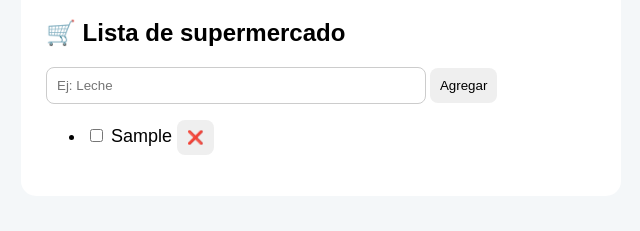
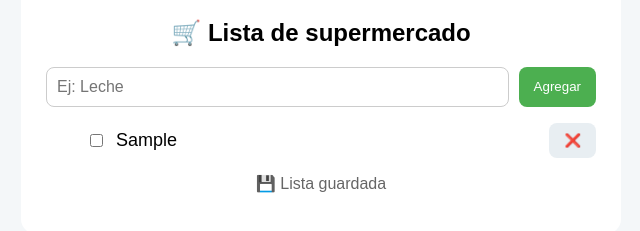
Before and after one commit to Pavelongo/smart-fridge, a website: page public/index.html in a window 1280 px wide. Both pictures are taken after typing "Sample" into the empty fields and a click on the button "Agregar". Shown: the part 157-388 px from the top of the page, without its empty margins (319-959 px from the left). Drawn offline with Linux system fonts and the light colour scheme; files whose address does not match are found by name.

Commit message:
Fix Smart Fridge persistence

```diff
--- a/public/index.html
+++ b/public/index.html
@@ -1,3 +1,4 @@
+
         <!DOCTYPE html>
 <html lang="es">
 <head>
@@ -14,7 +15,7 @@
             background: #f4f7f9;
         }
 
-        h1 {
+        h1, h2 {
             text-align: center;
         }
 
@@ -24,23 +25,52 @@
             border-radius: 15px;
         }
 
+        .input-area {
+            display: flex;
+            gap: 10px;
+        }
+
         input[type="text"] {
             padding: 10px;
-            width: 65%;
+            flex: 1;
             border: 1px solid #ccc;
             border-radius: 8px;
+            font-size: 16px;
         }
 
         button {
-            padding: 10px;
+            padding: 10px 15px;
             border: none;
             border-radius: 8px;
             cursor: pointer;
+            background: #e8eef2;
+        }
+
+        .add-button {
+            background: #4caf50;
+            color: white;
         }
 
         li {
             margin: 12px 0;
             font-size: 18px;
+            display: flex;
+            align-items: center;
+            gap: 10px;
+        }
+
+        li span {
+            flex: 1;
+        }
+
+        .delete {
+            margin-left: auto;
+        }
+
+        #status {
+            text-align: center;
+            color: #666;
+            margin-top: 15px;
         }
     </style>
 </head>
@@ -53,39 +83,173 @@
 
     <h2>🛒 Lista de supermercado</h2>
 
-        <input id="product" type="text" placeholder="Ej: Leche">
+    <div class="input-area">
 
-        <button onclick="addProduct()">
+        <input
+            id="product"
+            type="text"
+            placeholder="Ej: Leche"
+        >
+
+        <button class="add-button" onclick="addProduct()">
             Agregar
         </button>
 
+    </div>
+
     <ul id="list"></ul>
+
+    <p id="status">Cargando lista...</p>
 
 </div>
 
 <script>
+
+const fridgeId = window.location.pathname.split("/").pop();
+
+async function loadList() {
+
+    try {
+
+        const response = await fetch(`/api/fridge/${fridgeId}`);
+
+        if (!response.ok) {
+            throw new Error("Error cargando lista");
+        }
+
+        const items = await response.json();
+
+        document.getElementById("list").innerHTML = "";
+
+        items.forEach(item => {
+            createProduct(item.name, item.checked);
+        });
+
+        document.getElementById("status").textContent =
+            "✅ Lista cargada";
+
+    } catch (error) {
+
+        console.error(error);
+
+        document.getElementById("status").textContent =
+            "❌ No se pudo cargar la lista";
+    }
+}
+
+
+function createProduct(name, checked = false) {
+
+    const li = document.createElement("li");
+
+    const checkbox = document.createElement("input");
+    checkbox.type = "checkbox";
+    checkbox.checked = checked;
+
+    const span = document.createElement("span");
+    span.textContent = name;
+
+    const deleteButton = document.createElement("button");
+    deleteButton.className = "delete";
+    deleteButton.textContent = "❌";
+
+    checkbox.addEventListener("change", saveList);
+
+    deleteButton.addEventListener("click", () => {
+
+        li.remove();
+
+        saveList();
+    });
+
+    li.appendChild(checkbox);
+    li.appendChild(span);
+    li.appendChild(deleteButton);
+
+    document.getElementById("list").appendChild(li);
+}
+
+
 function addProduct() {
+
     const input = document.getElementById("product");
+
     const product = input.value.trim();
 
     if (product === "") {
         return;
     }
 
-            const li = document.createElement("li");
-
-            li.innerHTML = `
-                <input type="checkbox">
-                ${product}
-                <button onclick="this.parentElement.remove()">
-                    ❌
-                </button>
-            `;
-
-            document.getElementById("list").appendChild(li);
+    createProduct(product);
 
     input.value = "";
+
+    saveList();
 }
+
+
+document.getElementById("product").addEventListener("keydown", event => {
+
+    if (event.key === "Enter") {
+        addProduct();
+    }
+
+});
+
+
+async function saveList() {
+
+    const items = [];
+
+    document.querySelectorAll("#list li").forEach(li => {
+
+        const checkbox = li.querySelector("input");
+
+        const name = li.querySelector("span").textContent;
+
+        items.push({
+            name: name,
+            checked: checkbox.checked
+        });
+
+    });
+
+    try {
+
+        const response = await fetch(`/api/fridge/${fridgeId}`, {
+
+            method: "POST",
+
+            headers: {
+                "Content-Type": "application/json"
+            },
+
+            body: JSON.stringify({
+                items: items
+            })
+
+        });
+
+        if (!response.ok) {
+            throw new Error("Error guardando");
+        }
+
+        document.getElementById("status").textContent =
+            "💾 Lista guardada";
+
+    } catch (error) {
+
+        console.error(error);
+
+        document.getElementById("status").textContent =
+            "❌ Error guardando la lista";
+    }
+}
+
+
+loadList();
+
 </script>
 
 </body>
+</html>
```
Also changed, not shown: server.js (+66 -2 lines). Lines whose indentation alone changed are shown as unchanged.
